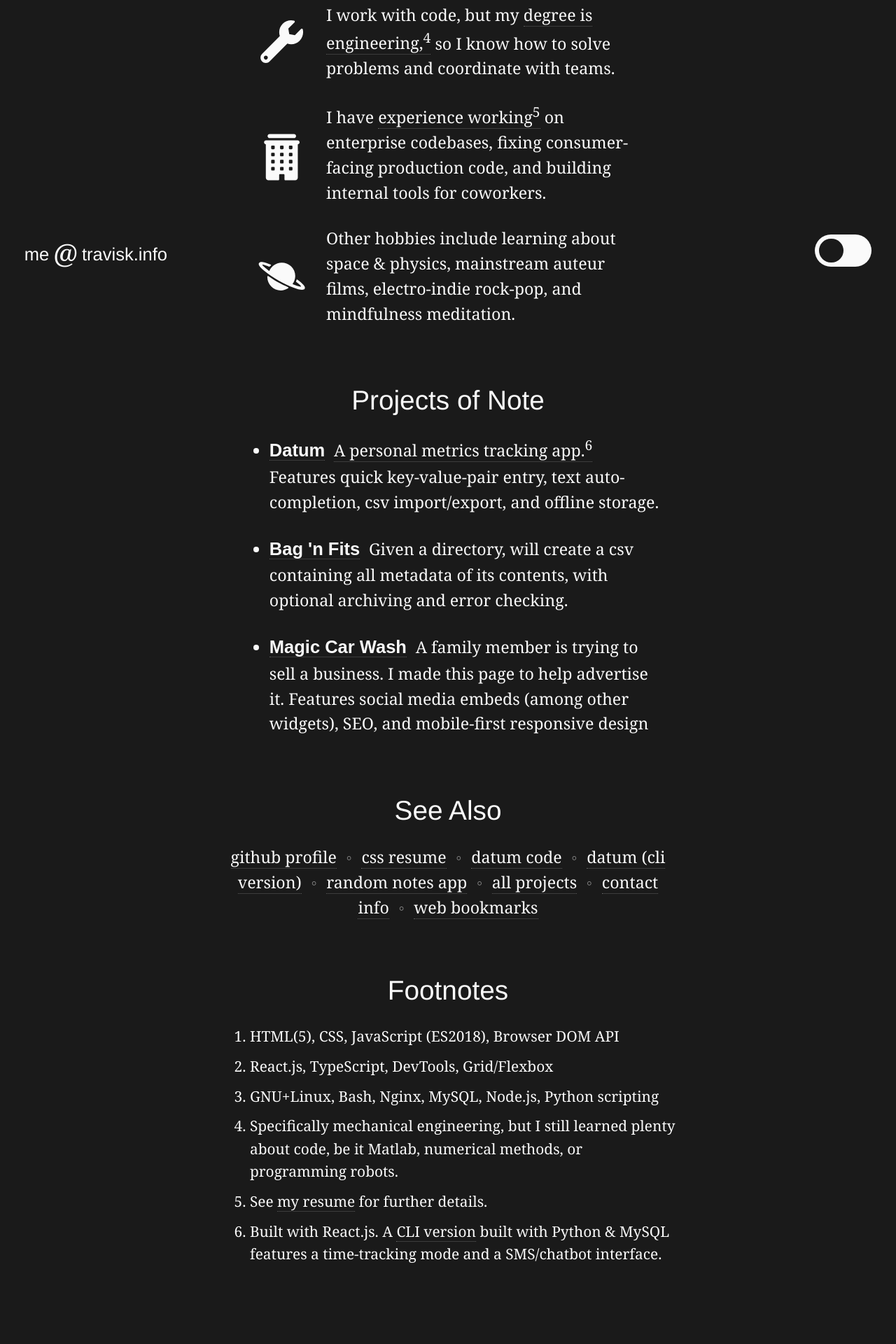
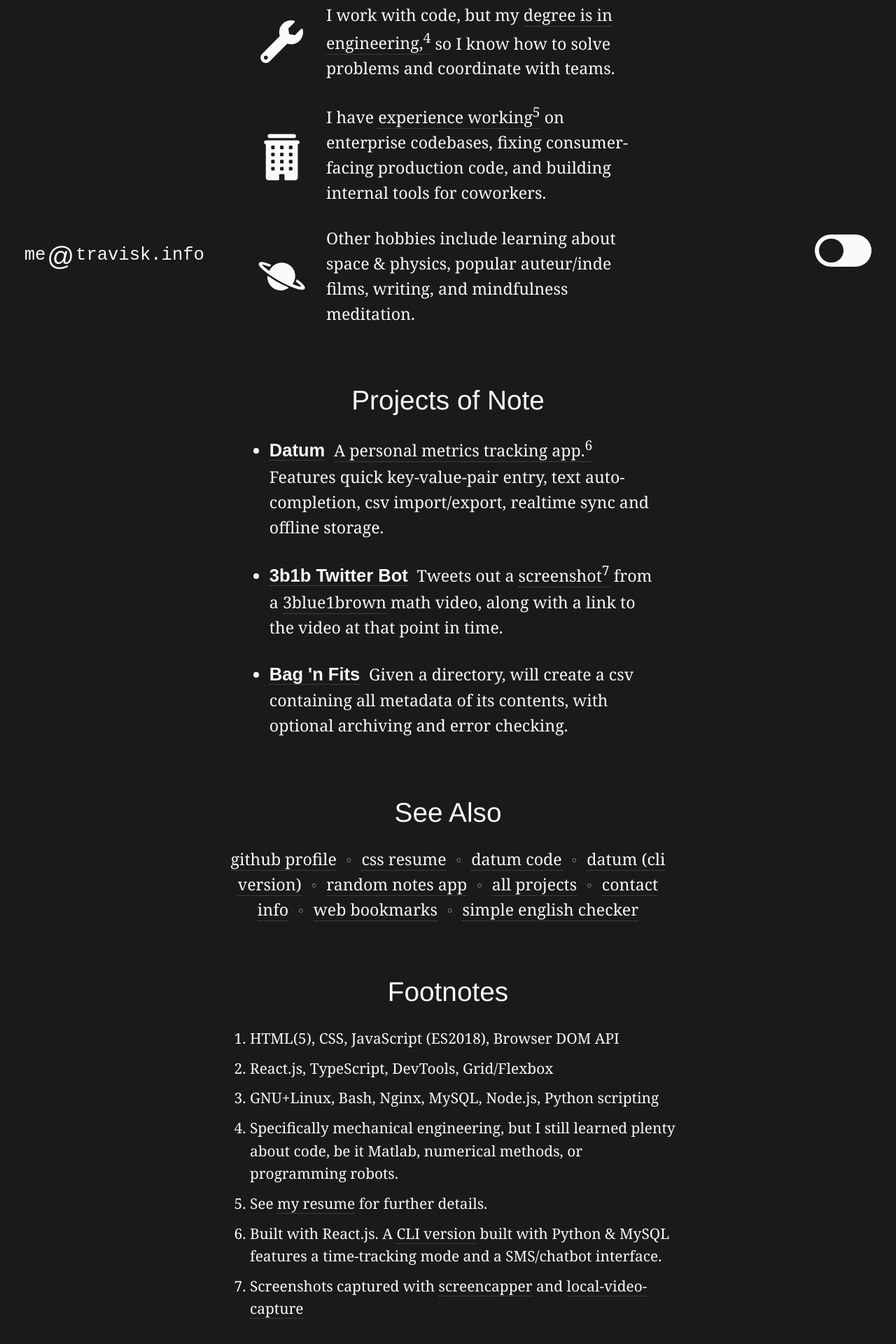
Before and after one commit to tdkohlbeck/hire.travisk.info, a React (Create React App) app: page / in a window 1280 px wide. Shown: the part 384-2304 px from the top of the page at 70% size. Built offline with nearby package versions, Linux system fonts and the light colour scheme.

Commit message:
adds info, edits copy

```diff
--- a/src/App.css
+++ b/src/App.css
@@ -16,7 +16,9 @@
 	--color: #1a1a1a;
 }
 
-html, body, #root {
+html,
+body,
+#root {
 	height: 100%;
 	background-color: var(--bg-color);
 }
@@ -40,7 +42,7 @@ article {
 }
 
 header {
-	padding-bottom: .5em;
+	padding-bottom: 0.5em;
 	font-size: 1.67em;
 	text-align: center;
 	font-family: Helvetica, sans-serif;
@@ -92,10 +94,9 @@ path {
 .project-title {
 	font-weight: bolder;
 	font-family: sans-serif;
-	margin-right: .5em;
+	margin-right: 0.5em;
 	font-size: 1.1em;
 }
-
 
 #medium ul {
 	margin-left: 3em;
@@ -115,7 +116,7 @@ section#small > span > span {
 }
 
 footer ol {
-	font-size: .9em;
+	font-size: 0.9em;
 	padding-bottom: 6em;
 	padding-left: 2em;
 }
@@ -135,20 +136,21 @@ footer li {
 	height: 5em;
 	padding: 0 1.5em;
 	background-color: var(--bg-color);
-	box-shadow: 0 0 .5em .5em var(--bg-color);
+	box-shadow: 0 0 1em 1em var(--bg-color);
 	font-family: Helvetica, sans-serif;
 }
 #email > a {
 	border: none;
 	font-size: 1.1em;
+	font-family: monospace;
 }
 #at {
 	display: inline-block;
 	position: relative;
-	top: .1em;
+	top: 0.2em;
 	font-size: 1.5em;
-	padding: 0 .15em;
-	font-family: Georgia, 'Times New Roman', Times, serif;
+	padding: 0 0.05em;
+	font-family: Helvetica, sans-serif;
 }
 
 #toggle-slot {
@@ -168,15 +170,15 @@ footer li {
 	background-color: var(--bg-color);
 	width: 1.5em;
 	height: 1.5em;
-	margin: .25em;
-	border-radius: .75em;
-	transition: .125s;
+	margin: 0.25em;
+	border-radius: 0.75em;
+	transition: 0.125s;
 }
 input:checked + #toggle-btn {
 	transform: translateX(1.5em);
 }
 
-@media(min-width: 1000px) {
+@media (min-width: 1000px) {
 	#email {
 		background-color: unset;
 		box-shadow: unset;
--- a/src/App.js
+++ b/src/App.js
@@ -4,15 +4,16 @@ import { ReactComponent as WrenchIcon } from './wrench.svg'
 import { ReactComponent as OfficeIcon } from './office.svg'
 import { ReactComponent as PlanetIcon } from './planet.svg'
 
-const personal_blurb = 'Other hobbies include learning about space & physics, mainstream auteur films, electro-indie rock-pop, and mindfulness meditation.'
-const bag_n_fits_blurb = 'Given a directory, will create a csv containing all metadata of its contents, with optional archiving and error checking.'
-const car_wash_blurb = 'A family member is trying to sell a business. I made this page to help advertise it. Features social media embeds (among other widgets), SEO, and mobile-first responsive design'
+const personal_blurb =
+	'Other hobbies include learning about space & physics, popular auteur/inde films, writing, and mindfulness meditation.'
+const bag_n_fits_blurb =
+	'Given a directory, will create a csv containing all metadata of its contents, with optional archiving and error checking.'
 
 // other links
 const other_links = [
 	{
 		text: 'github profile',
-		url: 'http://github.com/tdkohlbeck',
+		url: 'http://github.com/travisk-codes',
 	},
 	{
 		text: 'css resume',
@@ -20,15 +21,17 @@ const other_links = [
 	},
 	{
 		text: 'datum code',
-		url: 'https://github.com/tdkohlbeck/datum-app',
+		url: 'https://github.com/travisk-codes/datum-app',
 	},
 	{
 		text: 'datum (cli version)',
-		url:  'https://github.com/tdkohlbeck/datum-cli/blob/master/datum.py',
+		url:
+			'https://github.com/travisk-codes/datum-cli/blob/master/datum.py',
 	},
 	{
 		text: 'random notes app',
-		url: 'https://github.com/tdkohlbeck/react-random-notes',
+		url:
+			'https://github.com/travisk-codes/react-random-notes',
 	},
 	{
 		text: 'all projects',
@@ -40,29 +43,51 @@ const other_links = [
 	},
 	{
 		text: 'web bookmarks',
-		url: 'http://travisk.info/links?noheader'
+		url: 'http://travisk.info/links?noheader',
+	},
+	{
+		text: 'simple english checker',
+		url: 'https://simple-english-checker.netlify.com',
 	},
 ]
 
 function App() {
 	useEffect(() => {
 		// listen to dark mode toggle
-		const dark_mode_toggle = document.querySelector('input[type="checkbox"]')
+		const dark_mode_toggle = document.querySelector(
+			'input[type="checkbox"]'
+		)
 		function toggle_colors(e) {
 			if (e.target.checked) {
-				document.documentElement.setAttribute('data-theme', 'dark')
+				document.documentElement.setAttribute(
+					'data-theme',
+					'dark'
+				)
 			} else {
-				document.documentElement.setAttribute('data-theme', 'light')
+				document.documentElement.setAttribute(
+					'data-theme',
+					'light'
+				)
 			}
 		}
-		dark_mode_toggle.addEventListener('change', toggle_colors, false)
+		dark_mode_toggle.addEventListener(
+			'change',
+			toggle_colors,
+			false
+		)
 
 		// listen to footnote links
-		const footnote_links = document.querySelectorAll('a.footnote')
+		const footnote_links = document.querySelectorAll(
+			'a.footnote'
+		)
 		footnote_links.forEach(link => {
 			link.addEventListener('click', e => {
-				let footnotes = document.querySelectorAll('li.footnote')
-				footnotes.forEach(fn => fn.style.fontWeight = 'normal')
+				let footnotes = document.querySelectorAll(
+					'li.footnote'
+				)
+				footnotes.forEach(
+					fn => (fn.style.fontWeight = 'normal')
+				)
 				const number = e.target.href.split('').pop()
 				let footnote = document.getElementById(number)
 				footnote.style.fontWeight = 'bold'
@@ -72,16 +97,45 @@ function App() {
 	return (
 		<article>
 			<header>Hi, I'm Travis.</header>
-      <main>I am a novice web developer and designer looking for an entry-level position with opportunity to learn and grow. I work with <a className='footnote' href='#1'>standard web technologies,<sup>1</sup></a> <a className='footnote' href='#2'>modern front-end tools & libraries,<sup>2</sup></a> and <a className='footnote' href='#3'>server backends.<sup>3</sup></a></main>
+			<main>
+				I am a junior web developer and designer looking for
+				an entry-level position with opportunity to learn
+				and grow. I work with{' '}
+				<a className='footnote' href='#1'>
+					standard web technologies,<sup>1</sup>
+				</a>{' '}
+				<a className='footnote' href='#2'>
+					modern front-end tools & libraries,<sup>2</sup>
+				</a>{' '}
+				and{' '}
+				<a className='footnote' href='#3'>
+					server backends.<sup>3</sup>
+				</a>
+			</main>
 			<section id='big'>
 				<ul>
 					<li>
 						<WrenchIcon id='wrench-icon' />
-            <span>I work with code, but my <a className='footnote' href='#4'>degree is engineering,<sup>4</sup></a> so I know how to solve problems and coordinate with teams.</span>
+						<span>
+							I work with code, but my{' '}
+							<a className='footnote' href='#4'>
+								degree is in engineering,<sup>4</sup>
+							</a>{' '}
+							so I know how to solve problems and coordinate
+							with teams.
+						</span>
 					</li>
 					<li>
 						<OfficeIcon id='office-icon' />
-            <span>I have <a className='footnote' href='#5'>experience working<sup>5</sup></a> on enterprise codebases, fixing consumer-facing production code, and building internal tools for coworkers.</span>
+						<span>
+							I have{' '}
+							<a className='footnote' href='#5'>
+								experience working<sup>5</sup>
+							</a>{' '}
+							on enterprise codebases, fixing
+							consumer-facing production code, and building
+							internal tools for coworkers.
+						</span>
 					</li>
 					<li>
 						<PlanetIcon id='planet-icon' />
@@ -93,16 +147,51 @@ function App() {
 				<header>Projects of Note</header>
 				<ul>
 					<li>
-						<a target='_blank' rel='noopener noreferrer' href='http://dev.getdatum.app' className='project-title'>Datum</a>
-						<a className='footnote' href='#6'>A personal metrics tracking app.<sup>6</sup></a> Features quick key-value-pair entry, text auto-completion, csv import/export, and offline storage.
+						<a
+							target='_blank'
+							rel='noopener noreferrer'
+							href='http://dev.getdatum.app'
+							className='project-title'
+						>
+							Datum
+						</a>
+						<a className='footnote' href='#6'>
+							A personal metrics tracking app.<sup>6</sup>
+						</a>{' '}
+						Features quick key-value-pair entry, text
+						auto-completion, csv import/export, realtime
+						sync and offline storage.
 					</li>
 					<li>
-						<a target='_blank' rel='noopener noreferrer' href='https://github.com/tdkohlbeck/bag-it-fits-it' className='project-title'>Bag 'n Fits</a>
-						{bag_n_fits_blurb}
+						<a
+							target='_blank'
+							rel='noopener noreferrer'
+							href='https://twitter.com/3b1bScreensBot'
+							className='project-title'
+						>
+							3b1b Twitter Bot
+						</a>
+						Tweets out a{' '}
+						<a className='footnote' href='#7'>
+							screenshot<sup>7</sup>
+						</a>{' '}
+						from a{' '}
+						<a href='https://www.youtube.com/channel/UCYO_jab_esuFRV4b17AJtAw'>
+							3blue1brown
+						</a>{' '}
+						math video, along with a link to the video at
+						that point in time.
 					</li>
 					<li>
-						<a target='_blank' rel='noopener noreferrer' href='https://travisk.info/magiccarwash' className='project-title'>Magic Car Wash</a>
-						{car_wash_blurb}
+						<a
+							target='_blank'
+							rel='noopener noreferrer'
+							href='https://github.com/travisk-codes/bag-it-fits-it'
+							className='project-title'
+						>
+							Bag 'n Fits
+						</a>
+						{bag_n_fits_blurb}
 					</li>
 				</ul>
 			</section>
@@ -111,30 +200,77 @@ function App() {
 				{other_links.map(pair => (
 					<span key={pair.text}>
 						<span>{' ◦ '}</span>
-						<a target='_blank' rel='noopener noreferrer' href={pair.url}>{pair.text}</a>
+						<a
+							target='_blank'
+							rel='noopener noreferrer'
+							href={pair.url}
+						>
+							{pair.text}
+						</a>
 					</span>
 				))}
 			</section>
 			<footer>
 				<header>Footnotes</header>
 				<ol>
-					<li className='footnote' id='1'>HTML(5), CSS, JavaScript (ES2018), Browser DOM API</li>
-					<li className='footnote' id='2'>React.js, TypeScript, DevTools, Grid/Flexbox</li>
-					<li className='footnote' id='3'>GNU+Linux, Bash, Nginx, MySQL, Node.js, Python scripting</li>
-					<li className='footnote' id='4'>Specifically mechanical engineering, but I still learned plenty about code, be it Matlab, numerical methods, or programming robots.</li>
-					<li className='footnote' id='5'>See <a target='_blank' rel='noopener noreferrer' href='http://travisk.info/resume?noheader'>my resume</a> for further details.</li>
-					<li className='footnote' id='6'>Built with React.js. A <a href='http://github.com/tdkohlbeck/datum-cli'>CLI version</a> built with Python & MySQL features a time-tracking mode and a SMS/chatbot interface.</li>
+					<li className='footnote' id='1'>
+						HTML(5), CSS, JavaScript (ES2018), Browser DOM
+						API
+					</li>
+					<li className='footnote' id='2'>
+						React.js, TypeScript, DevTools, Grid/Flexbox
+					</li>
+					<li className='footnote' id='3'>
+						GNU+Linux, Bash, Nginx, MySQL, Node.js, Python
+						scripting
+					</li>
+					<li className='footnote' id='4'>
+						Specifically mechanical engineering, but I still
+						learned plenty about code, be it Matlab,
+						numerical methods, or programming robots.
+					</li>
+					<li className='footnote' id='5'>
+						See{' '}
+						<a
+							target='_blank'
+							rel='noopener noreferrer'
+							href='http://travisk.info/resume?noheader'
+						>
+							my resume
+						</a>{' '}
+						for further details.
+					</li>
+					<li className='footnote' id='6'>
+						Built with React.js. A{' '}
+						<a href='http://github.com/traivks-codes/datum-cli'>
+							CLI version
+						</a>{' '}
+						built with Python & MySQL features a
+						time-tracking mode and a SMS/chatbot interface.
+					</li>
+					<li className='footnote' id='7'>
+						Screenshots captured with{' '}
+						<a href='http://github.com/travisk-codes/screencapper'>
+							screencapper
+						</a>{' '}
+						and{' '}
+						<a href='https://github.com/travisk-codes/local-video-capture'>
+							local-video-capture
+						</a>
+					</li>
 				</ol>
 			</footer>
 			<div id='email'>
-				<a href='mailto:me@travisk.info'>me<span id='at'>@</span>travisk.info</a>
+				<a href='mailto:me@travisk.info'>
+					me<span id='at'>@</span>travisk.info
+				</a>
 				<label htmlFor='dark-mode-toggle' id='toggle-slot'>
 					<input type='checkbox' id='dark-mode-toggle' />
 					<div id='toggle-btn' />
 				</label>
 			</div>
 		</article>
-  );
+	)
 }
 
-export default App;
+export default App
```
Also changed, not shown: public/index.html (+17 -5 lines), 1 other file (tests, documents, lock files or other folders). Lines whose indentation alone changed are shown as unchanged.
